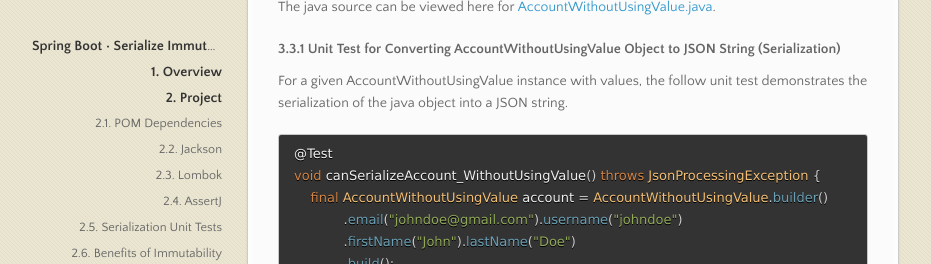
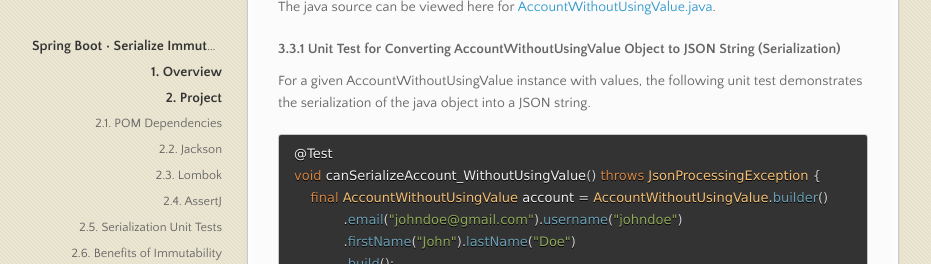
Before and after one commit to kapresoft/kapresoft.github.io, a Jekyll site: the page built from _posts/2021-11-03-spring-boot-serialize-immutable-objects.md, in a window 1280 px wide and 900 px high, scrolled down 4940 px, cut to the strip 187-451 px from the top of the window. Shown: the whole strip, without its empty margins (68-999 px from the left). Built offline with Jekyll 4.4.1, drawn with Linux system fonts in a browser that asks for light colours; comment, search, counter and statistics services are not loaded; some of the changed text lies outside the part shown.

Commit message:
fix type: follow unit test

````diff
--- a/_posts/2021-11-03-spring-boot-serialize-immutable-objects.md
+++ b/_posts/2021-11-03-spring-boot-serialize-immutable-objects.md
@@ -131,7 +131,7 @@
 
 #### 3.2.1 Unit Test for Converting Account Object to JSON String (Serialization)
 
-For a given Account instance with values, the follow unit test demonstrates the serialization of the java object into a JSON string.
+For a given Account instance with values, the following unit test demonstrates the serialization of the java object into a JSON string.
 
 ```java
 @Test
@@ -187,7 +187,7 @@
 
 #### 3.3.1 Unit Test for Converting AccountWithoutUsingValue Object to JSON String (Serialization)
 
-For a given AccountWithoutUsingValue instance with values, the follow unit test demonstrates the serialization of the java object into a JSON string.
+For a given AccountWithoutUsingValue instance with values, the following unit test demonstrates the serialization of the java object into a JSON string.
 
 ```java
 @Test
@@ -258,7 +258,7 @@
 
 #### 3.4.3 Unit Test for Converting HierarchicalAccount Object to JSON String (Serialization)
 
-For a given HierarchicalAccount instance with values, the follow unit test demonstrates the serialization of the java object into a JSON string.
+For a given HierarchicalAccount instance with values, the following unit test demonstrates the serialization of the java object into a JSON string.
 
 ```java
 @Test
````
